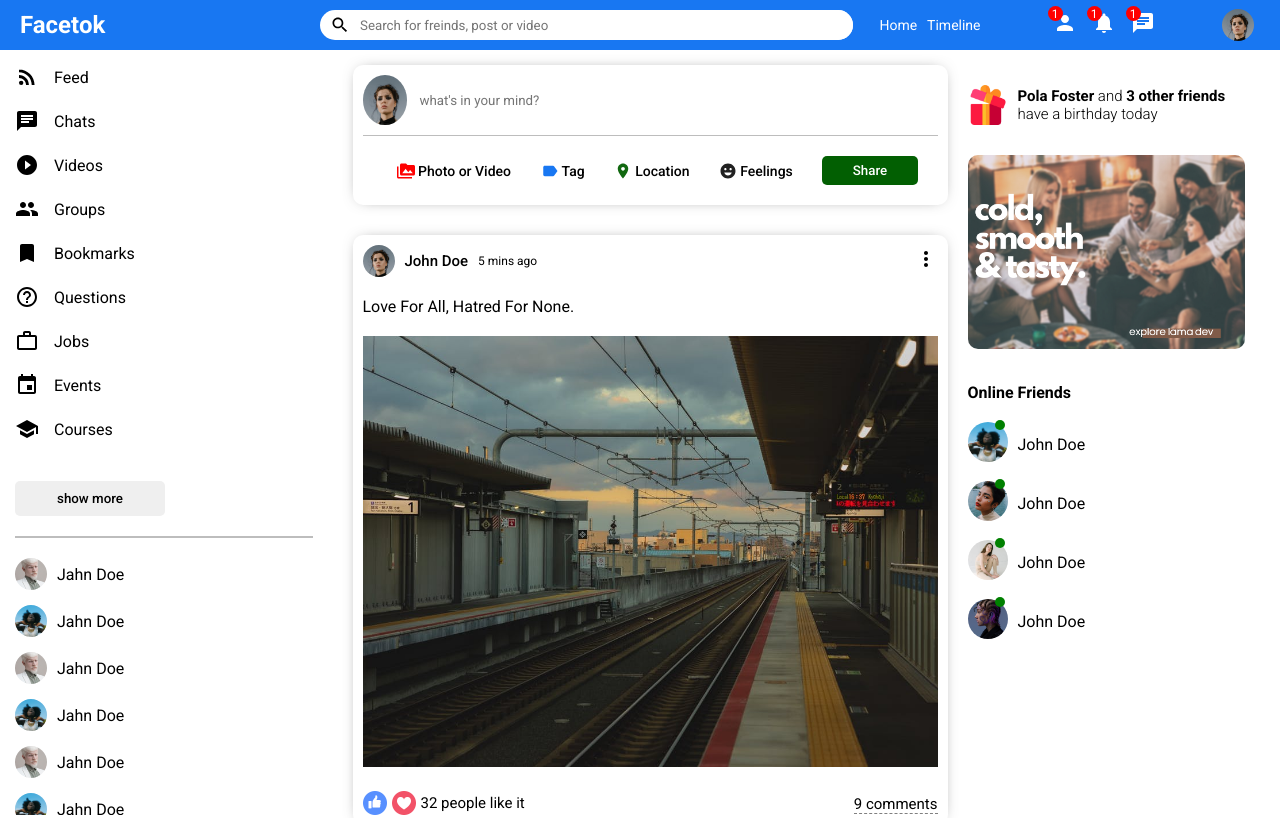
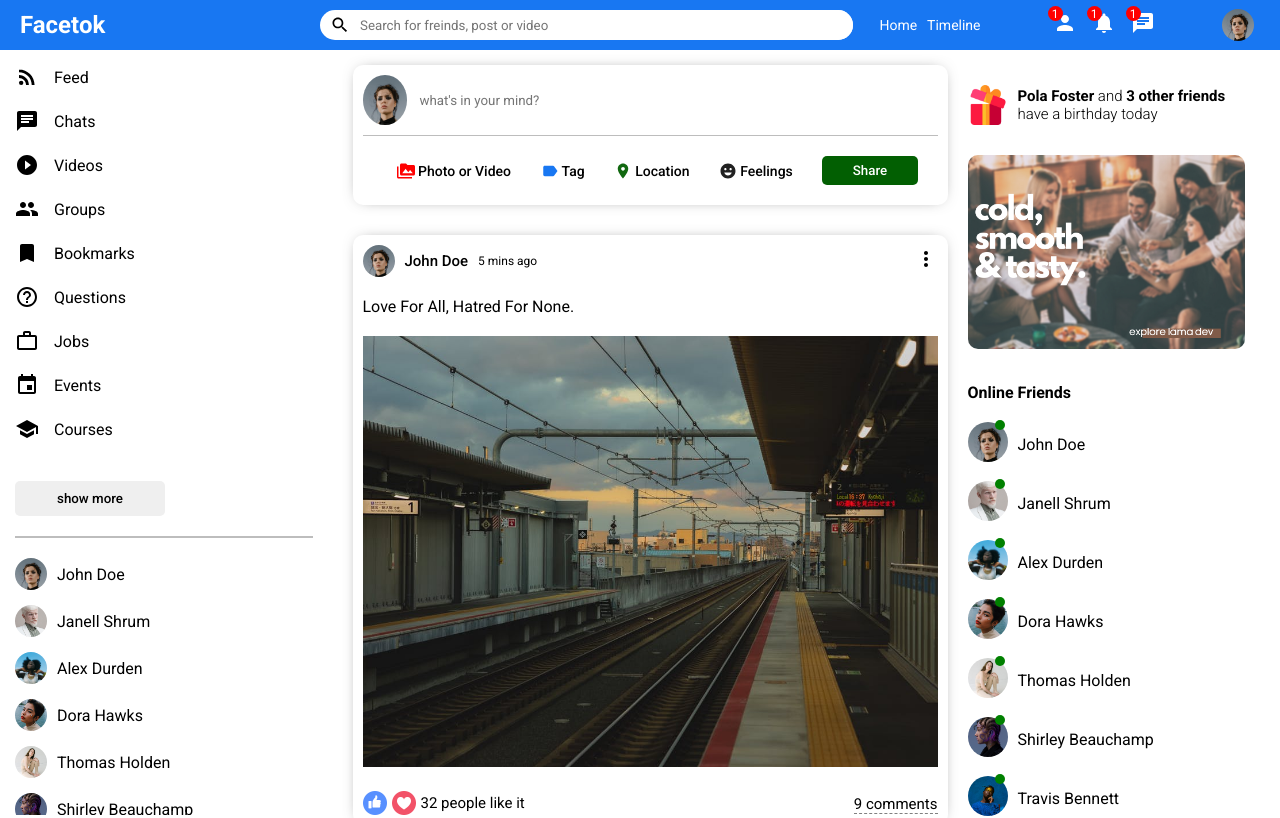
Before and after one commit to swelam0/MERN-FaceBook, a React (Create React App) app in the folder client/: page / in a window 1280 px wide. Shown: the top 818 px of the page. Built offline with nearby package versions, Linux system fonts and the light colour scheme.

Commit message:
get users data from dummyData

```diff
--- a/client/src/components/rightbar/RightOnlineFriends.jsx
+++ b/client/src/components/rightbar/RightOnlineFriends.jsx
@@ -1,36 +1,18 @@
 import styled from 'styled-components'
+import { Users } from '../../dummyData'
 
 const RightOnlineFriends = () => {
 	return (
 		<Container>
-			<li>
-				<div className='imgContainer'>
-					<img src='assets/person/3.jpeg' alt='user' />
-				</div>
+			{Users.map((user) => (
+				<li key={user.id}>
+					<div className='imgContainer'>
+						<img src={user.profilePicture} alt='user' />
+					</div>
 
-				<span className='userName'>John Doe</span>
-			</li>
-			<li>
-				<div className='imgContainer'>
-					<img src='assets/person/4.jpeg' alt='user' />
-				</div>
-
-				<span className='userName'>John Doe</span>
-			</li>
-			<li>
-				<div className='imgContainer'>
-					<img src='assets/person/5.jpeg' alt='user' />
-				</div>
-
-				<span className='userName'>John Doe</span>
-			</li>
-			<li>
-				<div className='imgContainer'>
-					<img src='assets/person/6.jpeg' alt='user' />
-				</div>
-
-				<span className='userName'>John Doe</span>
-			</li>
+					<span className='userName'>{user.userName}</span>
+				</li>
+			))}
 		</Container>
 	)
 }
--- a/client/src/components/sidebar/SidebarFriend.jsx
+++ b/client/src/components/sidebar/SidebarFriend.jsx
@@ -1,40 +1,15 @@
 import styled from 'styled-components'
+import { Users } from '../../dummyData'
 
 const SidebarFriend = () => {
 	return (
 		<Container>
-			<li>
-				<img src='assets/person/2.jpeg' alt='img' />
-				<span>Jahn Doe</span>
-			</li>
-			<li>
-				<img src='assets/person/3.jpeg' alt='img' />
-				<span>Jahn Doe</span>
-			</li>
-			<li>
-				<img src='assets/person/2.jpeg' alt='img' />
-				<span>Jahn Doe</span>
-			</li>
-			<li>
-				<img src='assets/person/3.jpeg' alt='img' />
-				<span>Jahn Doe</span>
-			</li>
-			<li>
-				<img src='assets/person/2.jpeg' alt='img' />
-				<span>Jahn Doe</span>
-			</li>
-			<li>
-				<img src='assets/person/3.jpeg' alt='img' />
-				<span>Jahn Doe</span>
-			</li>
-			<li>
-				<img src='assets/person/2.jpeg' alt='img' />
-				<span>Jahn Doe</span>
-			</li>
-			<li>
-				<img src='assets/person/3.jpeg' alt='img' />
-				<span>Jahn Doe</span>
-			</li>
+			{Users.map((user) => (
+				<li key={user.id}>
+					<img src={user.profilePicture} alt='img' />
+					<span>{user.userName}</span>
+				</li>
+			))}
 		</Container>
 	)
 }
```
